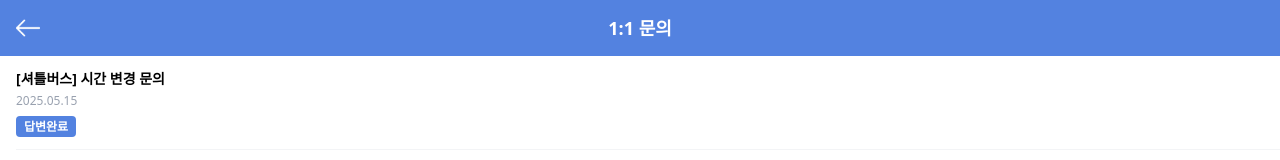
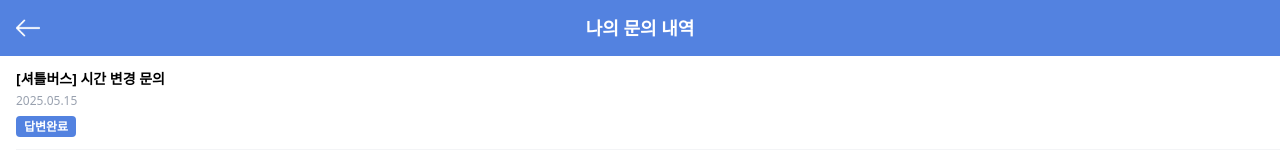
Before and after one commit to Yujin-nKim/fe, a React (Vite) app: page /inquiry in a window 1280 px wide. Shown: the top 160 px of the page. Built offline with nearby package versions, Linux system fonts and the light colour scheme; a web font is replaced by a local one.

Commit message:
fix: 나의 문의 내역이 1:1 문의 페이지로 되어 있는 부분 수정
- 1:1 문의: /inquiry/write
- 나의 문의 내역: /inquiry
- 문의 상세 페이지: /inquiry/:id
- 기존의 InquiryPage 컴포넌트를 MyInquiryPage 로 수정

```diff
--- a/src/App.tsx
+++ b/src/App.tsx
@@ -6,7 +6,7 @@ import RegisterPage from './components/RegisterPage'
 import MainPage from './components/MainPage'
 import NoticePage from './components/NoticePage'
 import NoticeDetailPage from './components/NoticeDetailPage'
-import InquiryPage from './components/InquiryPage'
+import MyInquiryPage from './components/MyInquiryPage'
 import InquiryDetailPage from './components/InquiryDetailPage'
 
 function App() {
@@ -20,7 +20,7 @@ function App() {
           <Route path="/main" element={<MainPage />} />
           <Route path="/notice" element={<NoticePage />} />
           <Route path="/notice/:id" element={<NoticeDetailPage />} />
-          <Route path="/inquiry" element={<InquiryPage />} />
+          <Route path="/inquiry" element={<MyInquiryPage />} />
           <Route path="/inquiry/:id" element={<InquiryDetailPage />} />
         </Routes>
       </div>
--- a/src/components/MainPage.tsx
+++ b/src/components/MainPage.tsx
@@ -108,7 +108,7 @@ export default function MainPage() {
             <span className="text-xs mb-2 text-[#5382E0] w-36 text-left">셔틀 시간표를 확인하세요.</span>
             <span className="ml-auto mt-auto"><img src="/schedule.png" alt="시간표" className="w-7 h-7" /></span>
           </button>
-          <button className="col-span-1 bg-[#DEE9FF] rounded-xl p-4 flex flex-col items-start shadow-sm min-h-[90px]" onClick={() => navigate('/inquiry')}>
+          <button className="col-span-1 bg-[#DEE9FF] rounded-xl p-4 flex flex-col items-start shadow-sm min-h-[90px]" onClick={() => navigate('/inquiry/write')}>
             <span className="font-bold text-base text-[#5382E0]">1:1 문의</span>
             <span className="text-xs mb-2 text-[#5382E0] w-36 text-left">셔틀에서 무엇을 잃어버리셨나요?</span>
             <span className="ml-auto mt-auto"><img src="/lost-items.png" alt="1:1 문의" className="w-7 h-7" /></span>
--- a/src/components/InquiryPage.tsx
+++ b/src/components/MyInquiryPage.tsx
@@ -13,7 +13,7 @@ function getStatusBadge(status: string) {
   return null;
 }
 
-export default function InquiryPage() {
+export default function MyInquiryPage() {
   const navigate = useNavigate();
   const [draggedId, setDraggedId] = useState<number|null>(null);
   const [dragXMap, setDragXMap] = useState<{[id:number]:number}>({});
@@ -67,7 +67,7 @@ export default function InquiryPage() {
         <button className="absolute left-4" onClick={() => navigate(-1)}>
           <img src="/back.png" alt="뒤로가기" className="w-6 h-6 invert brightness-0" />
         </button>
-        <div className="flex-1 text-center font-semibold text-lg text-white">1:1 문의</div>
+        <div className="flex-1 text-center font-semibold text-lg text-white">나의 문의 내역</div>
       </div>
       <div className="border-b border-gray-100" />
       {/* 문의 목록 */}
--- a/src/components/MyPageDrawer.tsx
+++ b/src/components/MyPageDrawer.tsx
@@ -93,12 +93,12 @@ const MyPageDrawer: React.FC<MyPageDrawerProps> = ({ open, onClose, onDrag }) =>
             <div className="w-full px-8 space-y-4">
               <div className="text-sm font-medium">내 QR</div>
               <div className="text-sm font-medium">나의 탑승내역</div>
-              <div className="text-sm font-medium">나의 문의내역</div>
+              <div onClick={() => { onClose(); navigate('/inquiry'); }} className="text-sm font-medium">나의 문의내역</div>
             </div>
             <div className="w-[80%] border-t border-gray-200 mt-10 mb-6" />
             <div className="w-full px-8 space-y-2 text-sm text-gray-500">
               <div>개인정보 수정</div>
-              <div onClick={() => { onClose(); navigate('/inquiry'); }} className="cursor-pointer hover:text-blue-500">1:1 문의</div>
+              <div className="cursor-pointer hover:text-blue-500">1:1 문의</div>
               <div className="mt-10">로그아웃</div>
             </div>
           </div>
```
